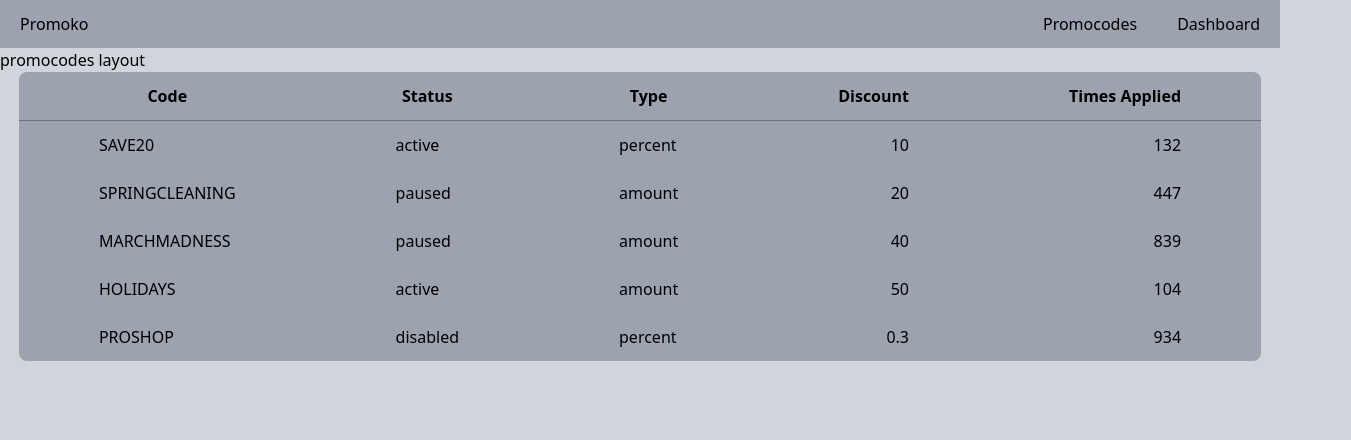
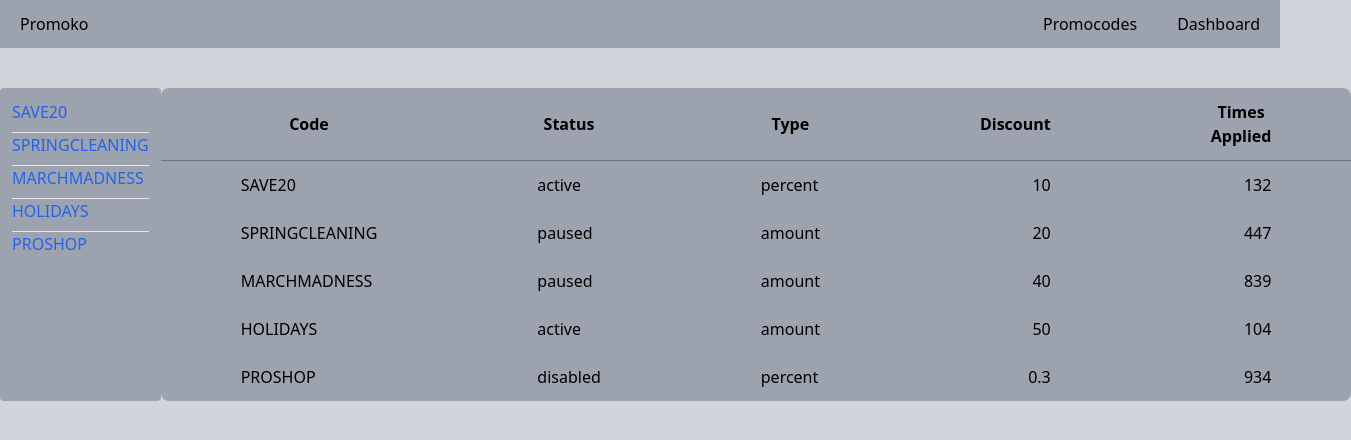
Before and after one commit to daniel-black/promocodes-manager, a Next.js app: page /promocodes in a window 1280 px wide. Shown: the top 440 px of the page, 1351 px wide, since content can reach past the window. Built offline with nearby package versions, Linux system fonts and the light colour scheme.

Commit message:
add pc sidebar for navigating between pc pages

```diff
--- a/src/app/(manager)/dashboard/layout.tsx
+++ b/src/app/(manager)/dashboard/layout.tsx
@@ -1,4 +1,4 @@
-import { LayoutProps } from "../../layout";
+import { LayoutProps } from "@/app/layout";
 
 export default function DashboardLayout({ children }: LayoutProps) {
   return (
--- a/src/app/(manager)/promocodes/[code]/page.tsx
+++ b/src/app/(manager)/promocodes/[code]/page.tsx
@@ -1,10 +1,12 @@
 export default function PromocodePage({ params }: {
   params: { code: string }
 }) {
+  const { code } = params
+
   return (
     <div>
       promocode page
-      <p>{params.code}</p>
+      <p>{code}</p>
     </div>
   );
 }
--- a/src/app/(manager)/promocodes/layout.tsx
+++ b/src/app/(manager)/promocodes/layout.tsx
@@ -1,9 +1,10 @@
-import { LayoutProps } from "../layout";
+import { LayoutProps } from "@/app/layout";
+import { PromocodesSidebar } from "@/components/PromocodesSidebar";
 
 export default function PromocodesLayout({ children }: LayoutProps) {
   return (
-    <div>
-      <p>promocodes layout</p>
+    <div className="flex py-10">
+      <PromocodesSidebar />
       {children}
     </div>
   );
--- a/src/app/(manager)/promocodes/page.tsx
+++ b/src/app/(manager)/promocodes/page.tsx
@@ -4,7 +4,7 @@ import Link from "next/link";
 export default function PromocodesPage() {
   return (
     <div className="flex justify-center">
-      <table className="bg-gray-400 table-auto border-collapse rounded-lg">
+      <table className="bg-gray-400 overflow-auto table-auto border-collapse rounded-lg">
         <thead>
           <tr className="border-b border-gray-500">
             <th className="px-20 py-3">Code</th>
--- /dev/null
+++ b/src/components/PromocodesSidebar.tsx
@@ -0,0 +1,27 @@
+'use client';
+
+import { useSelectedLayoutSegments } from 'next/navigation';
+import { mockPromocodes } from '@/data';
+import Link from 'next/link';
+
+export const PromocodesSidebar = () => {
+  const segments = useSelectedLayoutSegments();
+  const showSidebar = segments.length === 1;
+
+  if (!showSidebar) return null;
+
+  const [selectedCode] = segments;
+  const otherCodes = mockPromocodes.filter(pc => pc.code !== selectedCode);
+
+  return (
+    <ul className='p-3 rounded bg-gray-400 space-y-2 divide-y max-w-fit'>
+      {otherCodes.map(pc =>
+        <li key={pc.code}>
+          <Link href={`/promocodes/${pc.code}`} className='text-blue-600 hover:underline'>
+            {pc.code}
+          </Link>
+        </li>
+      )}
+    </ul>
+  );
+}
```
